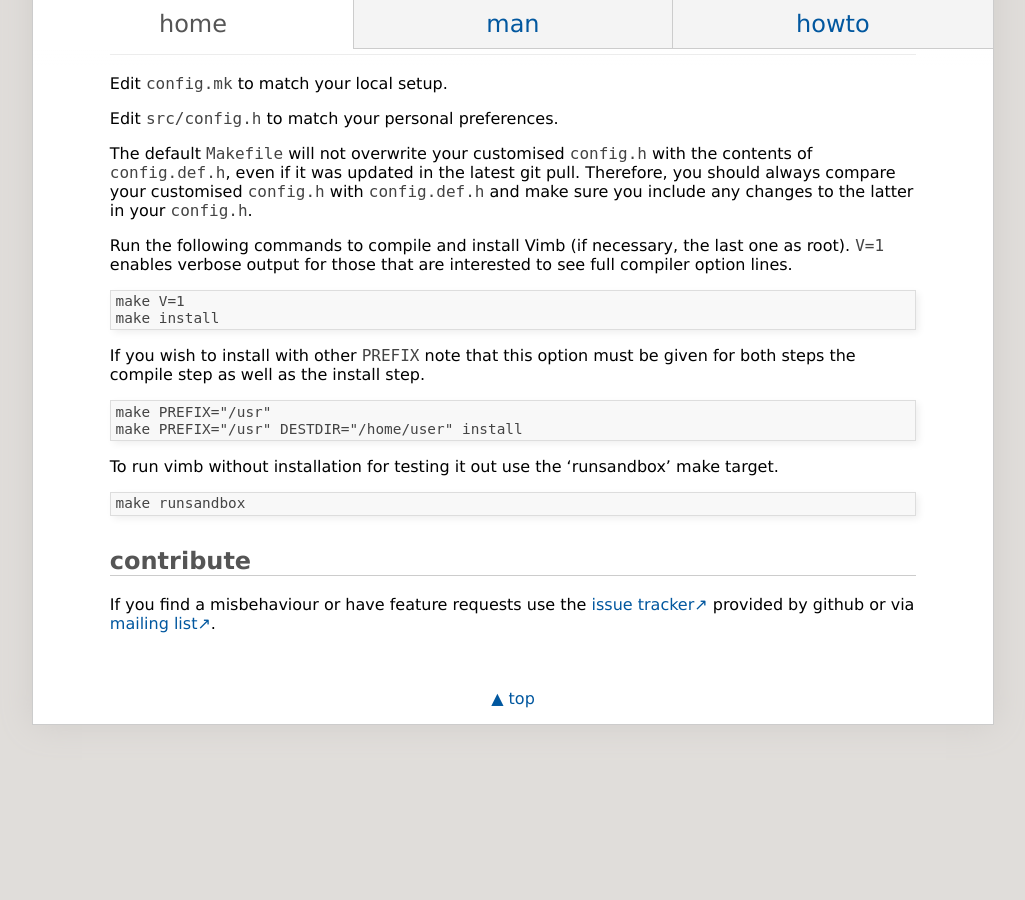
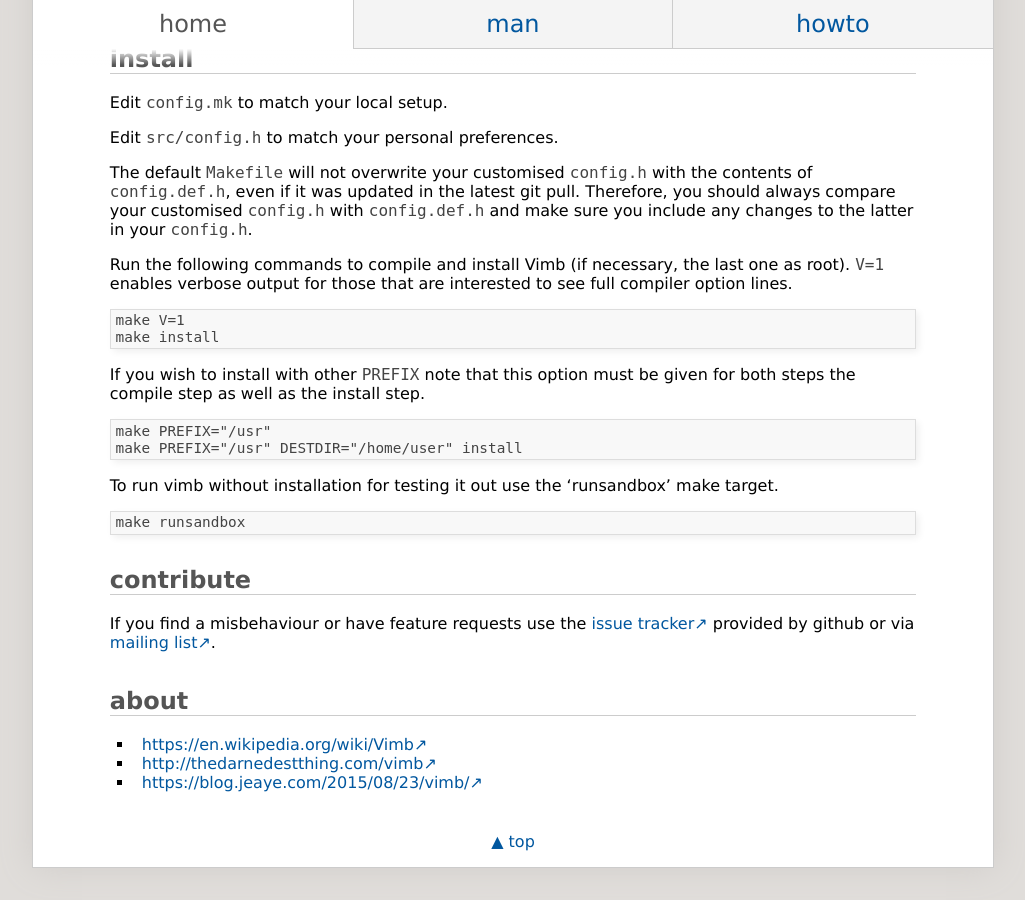
Before and after one commit to fanglingsu/vimb, a Jekyll site: the page built from index.md, in a window 1280 px wide and 900 px high, scrolled down 1587 px. Shown: the whole window, without its empty margins (127-1152 px from the left). Built offline with Jekyll 4.4.1, drawn with Linux system fonts in a browser that asks for light colours; before the commit the page ends 2344 px from its top, so only the background shows below that; some of the changed text lies outside the part shown.

Commit message:
Update according to project README.md

```diff
--- a/index.md
+++ b/index.md
@@ -56,6 +56,7 @@
 
 - Arch Linux: [aur/vimb][], [aur/vimb-git][]
 - Gentoo: [gentoo-git][], [gentoo][]
+- Slackware: [slackbuild/vimb][]
 
 ## download
 
@@ -105,6 +106,12 @@
 If you find a misbehaviour or have feature requests use the
 [issue tracker][bug] provided by github or via [mailing list][mail].
 
+## about
+
+- [https://en.wikipedia.org/wiki/Vimb](https://en.wikipedia.org/wiki/Vimb)
+- [http://thedarnedestthing.com/vimb](http://thedarnedestthing.com/vimb)
+- [https://blog.jeaye.com/2015/08/23/vimb/](https://blog.jeaye.com/2015/08/23/vimb/)
+
 [aur/vimb]:          https://aur.archlinux.org/packages/vimb
 [aur/vimb-git]:      https://aur.archlinux.org/packages/vimb-git
 [gentoo-git]:        https://github.com/tharvik/overlay/tree/master/www-client/vimb
@@ -116,3 +123,4 @@
 [tgz]:               https://github.com/fanglingsu/vimb/archive/master.tar.gz "vimb download tar.gz"
 [releases]:          https://github.com/fanglingsu/vimb/releases "vimb download releases"
 [autocmd]:           https://fanglingsu.github.io/vimb/man.html#Autocmd "vim like autocmd"
+[slackbuild/vimb]:   https://slackbuilds.org/repository/14.2/network/vimb/
```
